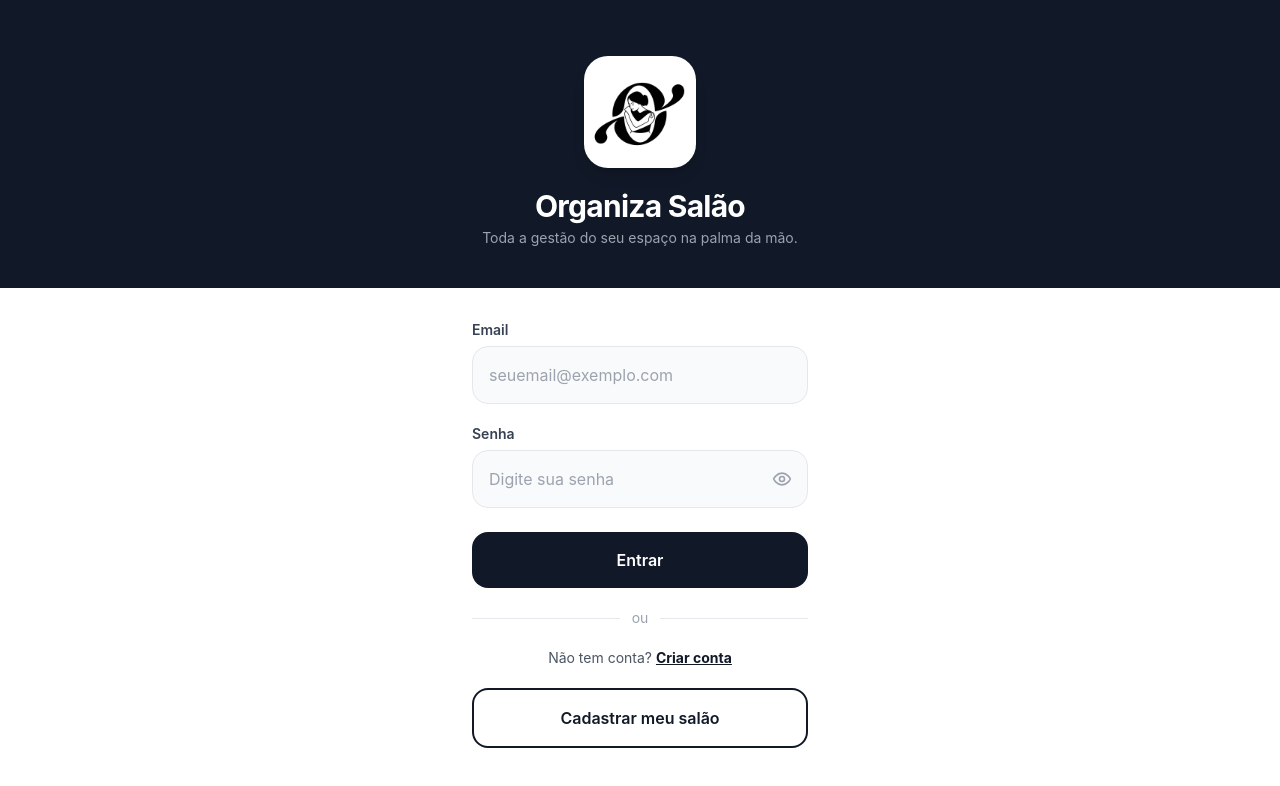
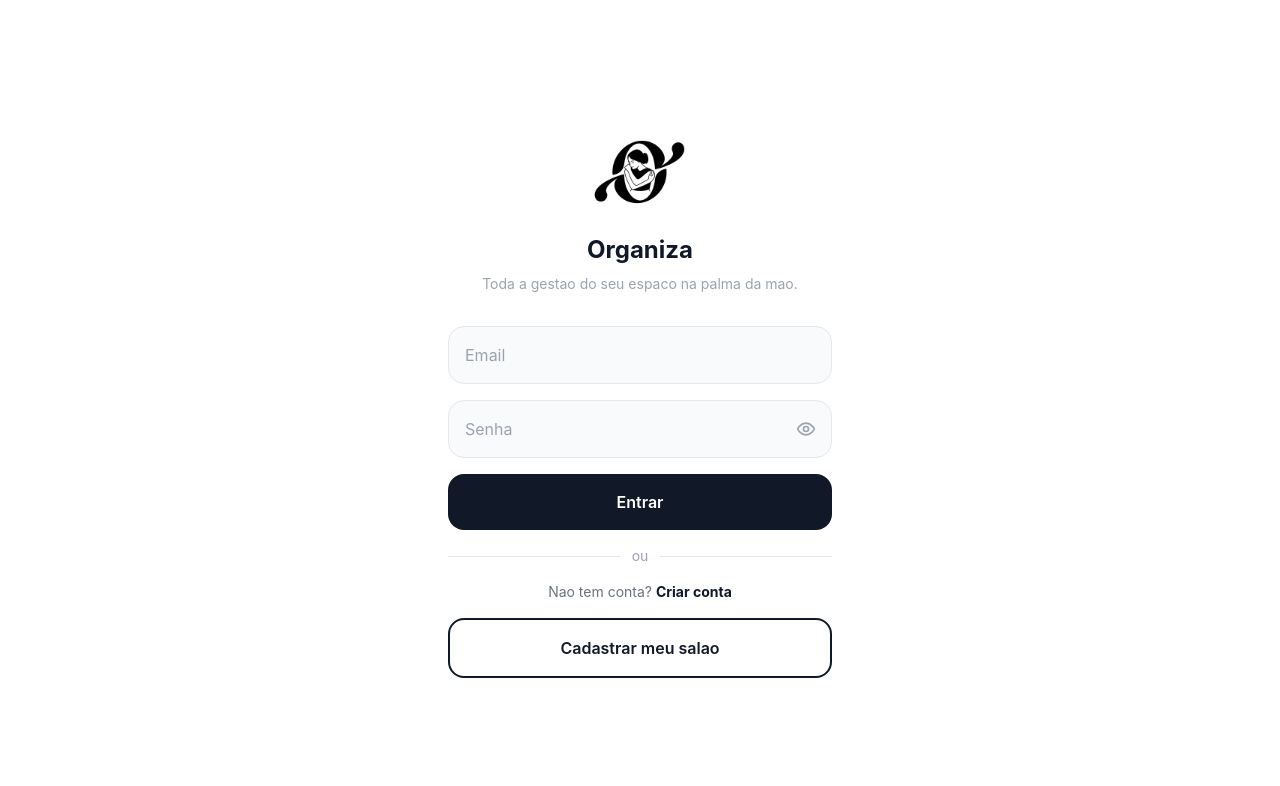
Before and after one commit to juliatedeschi7-creator/salao2.0, a Next.js app: page /login in a window 1280 px wide. Shown: the top 786 px of the page. Built offline with nearby package versions, Linux system fonts and the light colour scheme.

Commit message:
Atualizar o page.tsx

```diff
--- a/src/app/login/page.tsx
+++ b/src/app/login/page.tsx
@@ -55,35 +55,30 @@ export default function LoginPage() {
   }
 
   return (
-    <div className="min-h-screen bg-white flex flex-col">
-      <div className="bg-gray-900 px-6 pt-14 pb-10 flex flex-col items-center">
-        <div className="w-28 h-28 rounded-3xl bg-white flex items-center justify-center mb-5 shadow-lg p-2">
-          <img src="/logo.png" alt="Organiza Salão" className="w-full h-full object-contain" />
+    <div className="min-h-screen bg-white flex flex-col items-center justify-center px-6 py-10">
+      <div className="w-full max-w-sm flex flex-col items-center gap-2 mb-8">
+        <div className="w-24 h-24 mb-2">
+          <img src="/logo.png" alt="Organiza" className="w-full h-full object-contain" />
         </div>
-        <h1 className="text-white text-3xl font-bold tracking-tight">Organiza Salão</h1>
-        <p className="text-gray-400 text-sm mt-1">Toda a gestão do seu espaço na palma da mão.</p>
+        <h1 className="text-2xl font-bold text-gray-900">Organiza</h1>
+        <p className="text-gray-400 text-sm text-center">Toda a gestao do seu espaco na palma da mao.</p>
       </div>
 
-      <div className="flex-1 px-6 py-8 flex flex-col gap-5 max-w-sm mx-auto w-full">
-        <div className="flex flex-col gap-1.5">
-          <label className="text-sm font-semibold text-gray-700">Email</label>
+      <div className="w-full max-w-sm flex flex-col gap-4">
         <input
-            className="w-full bg-gray-50 border border-gray-200 rounded-2xl py-4 px-4 text-base outline-none focus:border-gray-900 transition-colors"
+          className="w-full bg-gray-50 border border-gray-200 rounded-2xl py-4 px-4 text-base outline-none focus:border-gray-900 transition-colors placeholder-gray-400"
           type="email"
-            placeholder="seuemail@exemplo.com"
+          placeholder="Email"
           value={email}
           onChange={e => setEmail(e.target.value)}
           onKeyDown={e => e.key === 'Enter' && handleLogin()}
         />
-        </div>
 
-        <div className="flex flex-col gap-1.5">
-          <label className="text-sm font-semibold text-gray-700">Senha</label>
         <div className="relative">
           <input
-              className="w-full bg-gray-50 border border-gray-200 rounded-2xl py-4 px-4 pr-12 text-base outline-none focus:border-gray-900 transition-colors"
+            className="w-full bg-gray-50 border border-gray-200 rounded-2xl py-4 px-4 pr-12 text-base outline-none focus:border-gray-900 transition-colors placeholder-gray-400"
             type={mostrarSenha ? 'text' : 'password'}
-              placeholder="Digite sua senha"
+            placeholder="Senha"
             value={senha}
             onChange={e => setSenha(e.target.value)}
             onKeyDown={e => e.key === 'Enter' && handleLogin()}
@@ -94,7 +89,6 @@ export default function LoginPage() {
             {mostrarSenha ? <EyeOff size={20} /> : <Eye size={20} />}
           </button>
         </div>
-        </div>
 
         {erro && (
           <div className="bg-red-50 border border-red-200 rounded-xl px-4 py-3">
@@ -103,7 +97,7 @@ export default function LoginPage() {
         )}
 
         <button
-          className="w-full bg-gray-900 text-white rounded-2xl py-4 font-semibold text-base flex items-center justify-center active:scale-95 transition-all mt-1"
+          className="w-full bg-gray-900 text-white rounded-2xl py-4 font-semibold text-base flex items-center justify-center active:scale-95 transition-all"
           onClick={handleLogin}
           disabled={loading}>
           {loading
@@ -117,14 +111,14 @@ export default function LoginPage() {
           <div className="flex-1 h-px bg-gray-200" />
         </div>
 
-        <p className="text-center text-gray-600 text-sm">
-          Não tem conta?{' '}
-          <a href="/cadastro" className="text-gray-900 font-bold underline">Criar conta</a>
+        <p className="text-center text-gray-500 text-sm">
+          Nao tem conta?{' '}
+          <a href="/cadastro" className="text-gray-900 font-bold">Criar conta</a>
         </p>
 
         <a href="/cadastro?tipo=salao"
           className="w-full border-2 border-gray-900 text-gray-900 rounded-2xl py-4 font-semibold text-base flex items-center justify-center active:scale-95 transition-all">
-          Cadastrar meu salão
+          Cadastrar meu salao
         </a>
       </div>
     </div>
```
Lines whose indentation alone changed are shown as unchanged.
